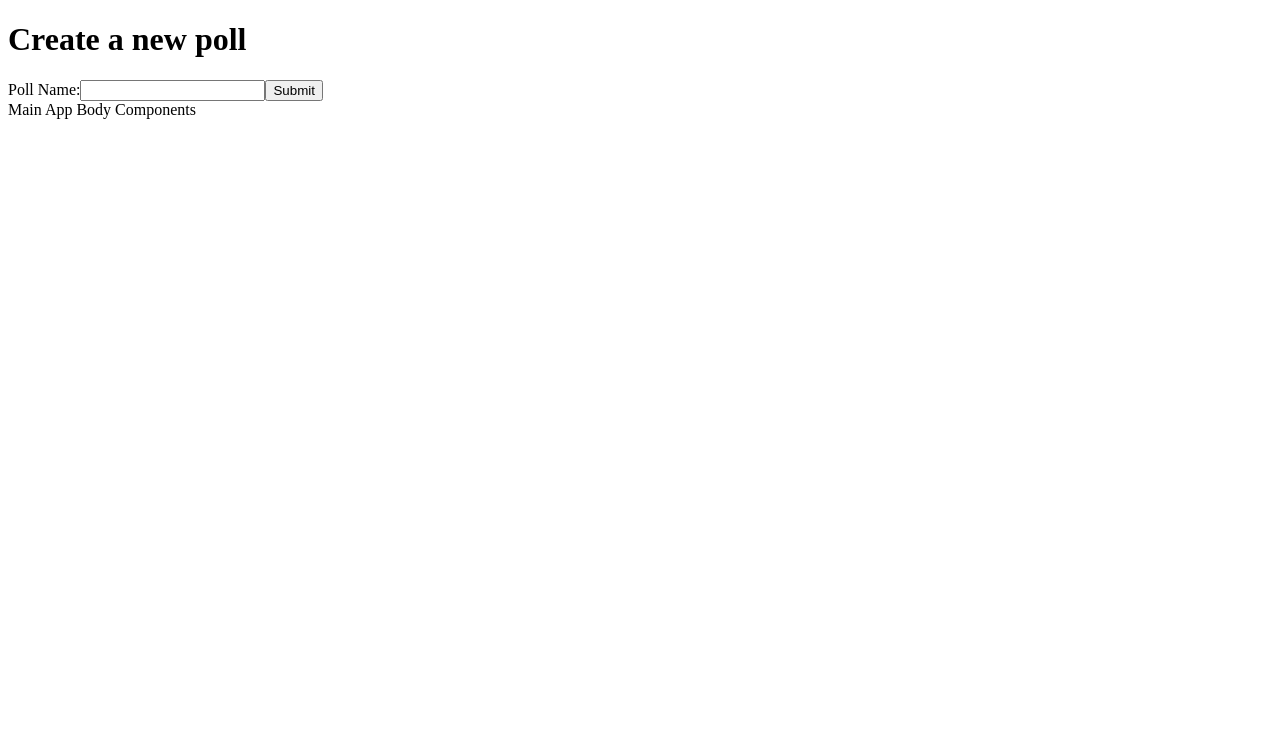
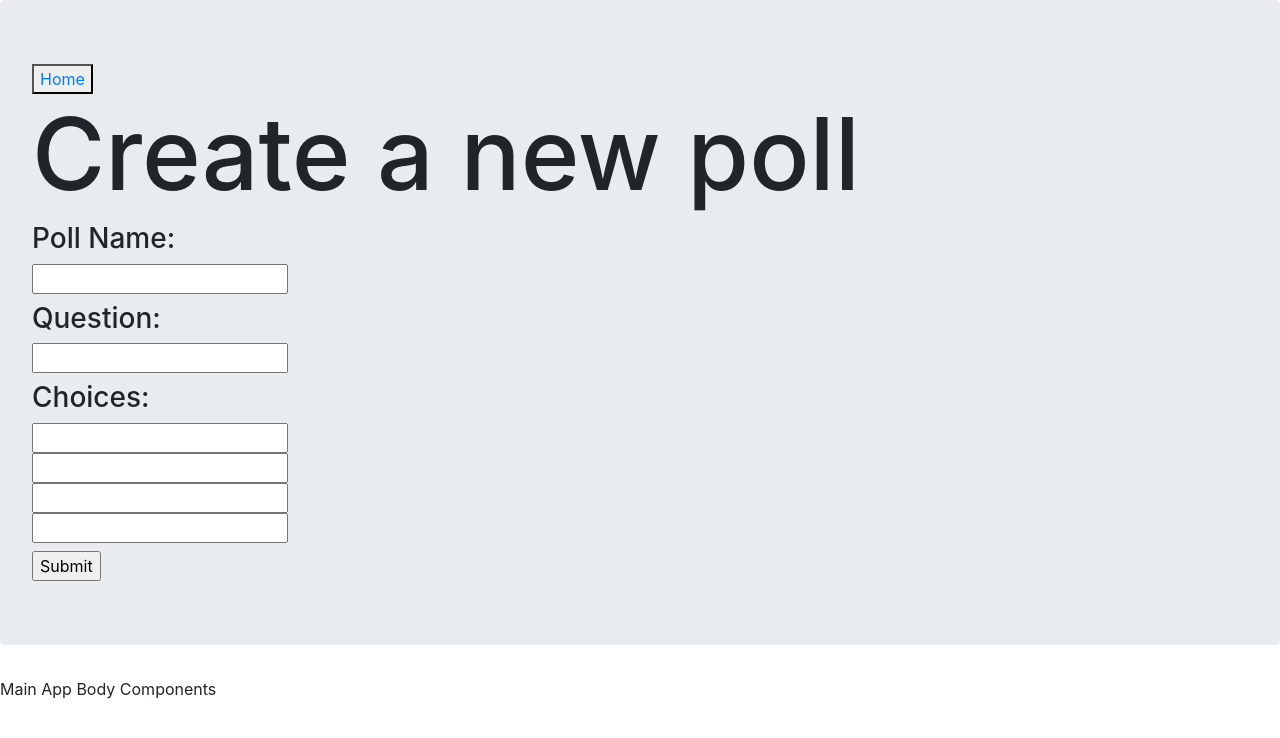
Before and after one commit to ChrisKCarr/Pollista-FrontEnd, a React (Create React App) app in the folder polly-app/: page /create in a window 1280 px wide. Shown: the top 738 px of the page. Built offline with nearby package versions, Linux system fonts and the light colour scheme.

Commit message:
adding more poll options

```diff
--- a/polly-app/package.json
+++ b/polly-app/package.json
@@ -3,7 +3,9 @@
   "version": "0.1.0",
   "private": true,
   "dependencies": {
+    "bootstrap": "^4.3.1",
     "react": "^16.10.2",
+    "react-bootstrap": "^1.0.0-beta.14",
     "react-dom": "^16.10.2",
     "react-router": "^5.1.2",
     "react-router-dom": "^5.1.2",
--- a/polly-app/src/Components/Create.css
+++ b/polly-app/src/Components/Create.css
@@ -0,0 +1,7 @@
+.pollForm {
+    display:flex;
+    justify-content: space-around;
+}
+.create{
+    font-size: 100px;
+}
--- a/polly-app/src/Components/Create.js
+++ b/polly-app/src/Components/Create.js
@@ -1,11 +1,11 @@
 import React, { Component } from "react";
 import "./Create.css";
-import { Link, Route } from "react-router-dom";
+import { Link } from "react-router-dom";
 
 class Create extends Component {
   constructor(props) {
     super(props);
-    this.state = { value: "" };
+    this.state = { pollName: "", question:"", choices:"" };
 
     this.handleChange = this.handleChange.bind(this);
     this.handleSubmit = this.handleSubmit.bind(this);
@@ -19,11 +19,15 @@ class Create extends Component {
   }
   render() {
     return (
-      <div>
-        <h1>Create a new poll</h1>
+      <div className="jumbotron">
+        <button variant="primary" size="lg" >
+          <Link className="homebtn"to="/">Home</Link>
+        </button>
+        <h1 className="create">Create a new poll</h1>
+
         <form onSubmit={this.handleSubmit}>
           <label>
-            Poll Name:
+            <h3>Poll Name: </h3>
             <input
               type="text"
               value={this.state.value}
@@ -31,6 +35,48 @@ class Create extends Component {
               name="pollName"
             />
           </label>
+          <br></br>
+          <label>
+            <h3>Question: </h3>
+            <input
+              type="text"
+              value={this.state.question}
+              onChange={this.handleChange}
+              name="question"
+            />
+          </label>
+          <br></br>
+          <label>
+           <h3>Choices: </h3>
+            <input
+              type="text"
+            //   value={this.state.value}
+              onChange={this.handleChange}
+              name="choices"
+            />
+            <br/>
+             <input
+              type="text"
+            //   value={this.state.value}
+              onChange={this.handleChange}
+              name="choices"
+            />
+             <br/>
+             <input
+              type="text"
+            //   value={this.state.value}
+              onChange={this.handleChange}
+              name="choices"
+            />
+              <br/>
+             <input
+              type="text"
+            //   value={this.state.value}
+              onChange={this.handleChange}
+              name="choices"
+            />
+          </label>
+          <br></br>
           <input type="submit" value="Submit" />
         </form>
       </div>
--- a/polly-app/src/Components/Nav.js
+++ b/polly-app/src/Components/Nav.js
@@ -5,6 +5,7 @@ import { Link, Route } from "react-router-dom";
 function Nav() {
   return (
     <div>
+
       <nav>
         <div className="navContainer">
           <Link className="navLink" to="/">
--- a/polly-app/src/index.js
+++ b/polly-app/src/index.js
@@ -2,6 +2,7 @@ import React from "react";
 import ReactDOM from "react-dom";
 import { BrowserRouter as Router } from "react-router-dom";
 import App from "./App";
+import 'bootstrap/dist/css/bootstrap.min.css';
 
 ReactDOM.render(
   <Router>
```
Also changed, not shown: 1 other file (tests, documents, lock files or other folders).
